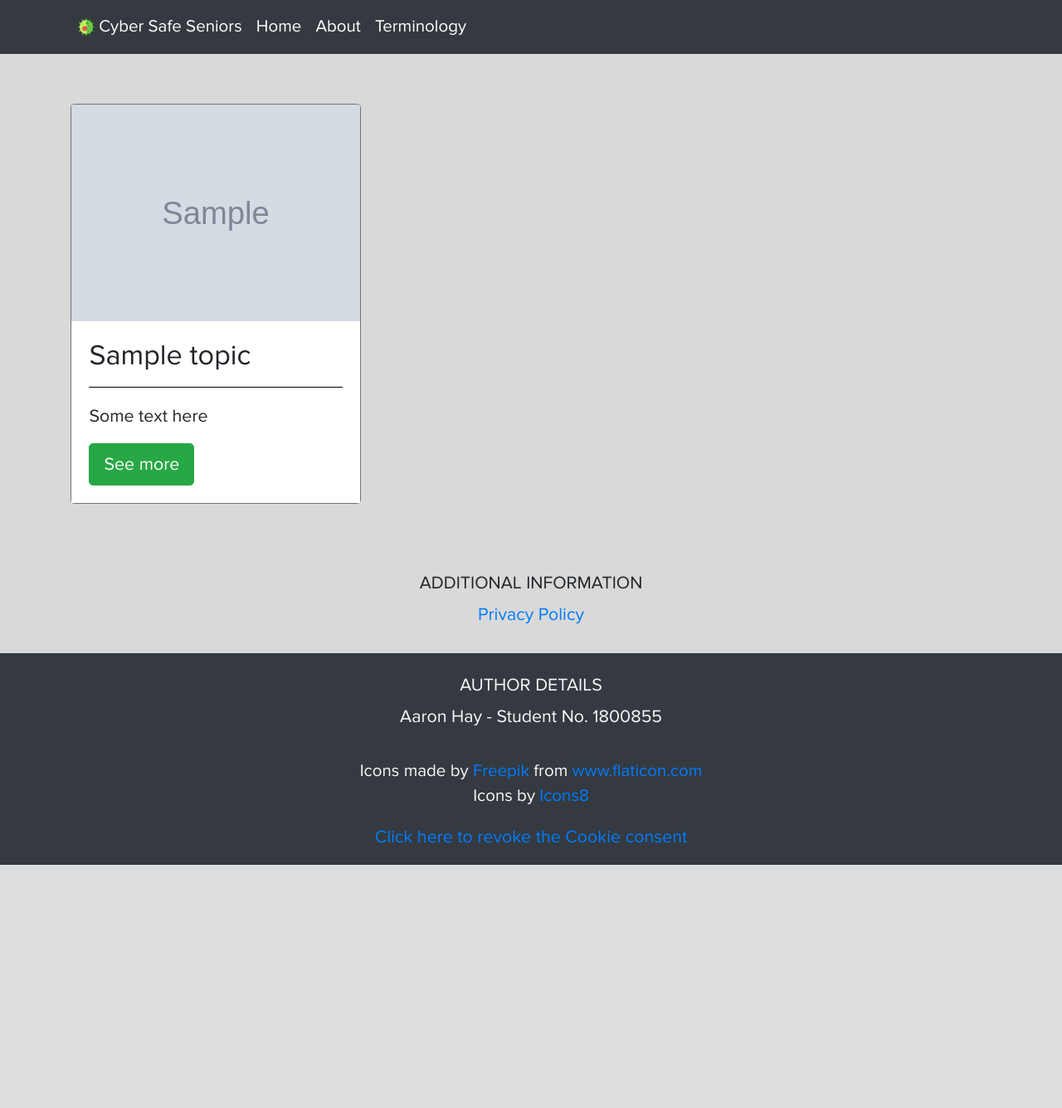
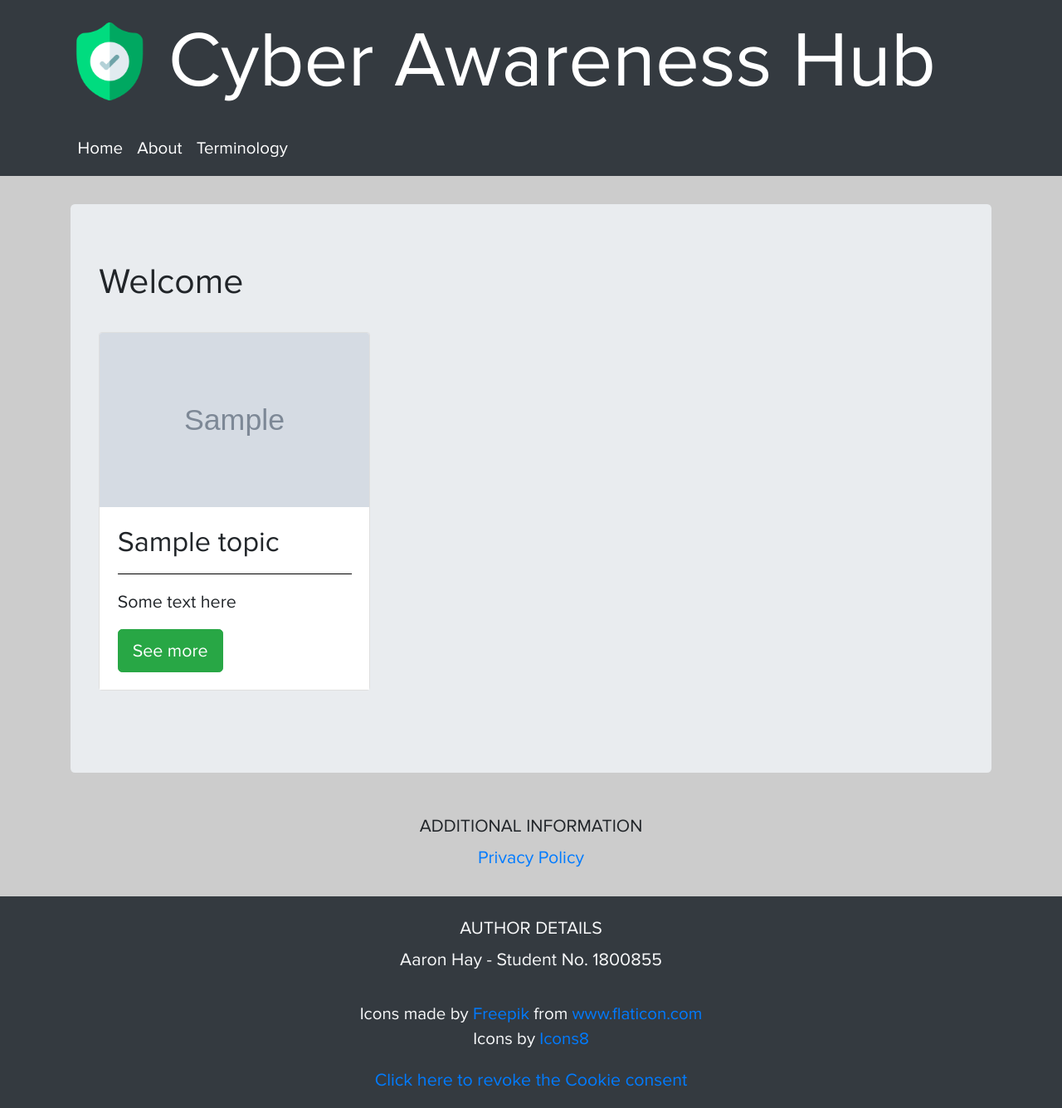
Before and after one commit to xanatos102/Honours-Project, a PHP site: page / in a window 1280 px wide. Shown: the whole page at 83% size. Before the commit the page ends 1042 px from the top, so only its background shows below. Run offline with PHP 8.4, Linux system fonts and the light colour scheme; tables that the repository leaves empty or names only in its code hold one stand-in row (values such as "Sample post"); grey boxes marked "Sample" are stand-in pictures; some libraries are stand-ins or nearby versions; some web fonts are replaced.

Commit message:
Backup of files

```diff
--- a/Model/site-style.css
+++ b/Model/site-style.css
@@ -16,7 +16,7 @@ html, body
 {
     font-family: 'Proxima Nova Rg';
     font: "ProximaNova-Regular.woff2";
-    background-color: #d9d9d9;
+    background-color: #cccccc;
     font-size: 120% ;
 }
 
--- /dev/null
+++ b/View/docs/clickbait.txt
@@ -0,0 +1,3 @@
+<h1>What is Clickbait?</h1>
+<p>Chances are at some point browsing the web you will have come across a website with a tempting story or advertisement, then when you click the link your screen is asualted with various messages and popups. This is clickbait</p>
+<p>Clickbait is a form of false advertisment.</p>
--- a/View/index.php
+++ b/View/index.php
@@ -29,6 +29,10 @@
 
 <div class="container" style="margin-top: 2rem;">
 
+  <div class="jumbotron">
+    <h1>Welcome</h1>
+
+
   <?php
     for ($i=0; $i < sizeof($topicArray); $i++){
 
@@ -37,9 +41,13 @@
         echo '<div class="row">'; // Open row
       }
 
+      // border-secondary // give card border
+
       echo'<div class="col-sm-4 mt-4">
-        <div class="card border-secondary h-100">
-          <img src="' . $topicArray[$i]->image_link . '" class="card-img-top"  alt="">
+        <div class="card h-100">
+          <a href="topic.php?id=' . $topicArray[$i]->id . '">
+          <img src="' . $topicArray[$i]->image_link . '" class="card-img-top"  alt="Image to represent ' . $topicArray[$i]->title . '" style="height:210px">
+          </a>
           <div class="card-body">
             <h2>' . $topicArray[$i]->title . '</h2>
             <hr>
@@ -68,6 +76,7 @@
    ?>
 
 </div>
+</div>
 
 <!-- <footer> -->
         <?php include 'footer.php'; ?>
--- a/View/navigation.php
+++ b/View/navigation.php
@@ -5,16 +5,22 @@
 */
 ?>
 <nav class="navbar navbar-expand-lg navbar-dark bg-dark">
+  <div class="container mt-2">
+  <h1 class="display-2" style="color:white;"><span href="index.php" style="align-items: center; display:flex;"><img src="images/shield.png" alt="green shield" style="width: 1em; height: 1em; margin-right: 0.25em;"/>Cyber Awareness Hub</span></h1>
+</div>
+</nav>
+<nav class="navbar navbar-expand-lg navbar-dark bg-dark">
   <button class="navbar-toggler" type="button" data-toggle="collapse" data-target="#navbarSupportedContent" aria-controls="navbarSupportedContent" aria-expanded="false" aria-label="Toggle navigation">
     <span class="navbar-toggler-icon"></span>
   </button>
 
 <div class="container">
+
 <div class="collapse navbar-collapse" id="navbarSupportedContent">
     <ul class="navbar-nav mr-auto">
-      <li class="nav-item active">
+      <!-- <li class="nav-item active">
           <span class="nav-link" href="index.php" style="align-items: center; display:flex;"><img src="images/virus.png" alt="green virus blob" style="width: 1em; height: 1em; margin-right: 0.25em;"/>Cyber Safe Seniors</span>
-      </li>
+      </li> -->
         <li class="nav-item active" >
             <a class="nav-link" href="index.php">Home</a>
         </li>
```
Also changed, not shown: View/images/5e74d58de15002.55161225.png (added), View/images/shield.png (added).
